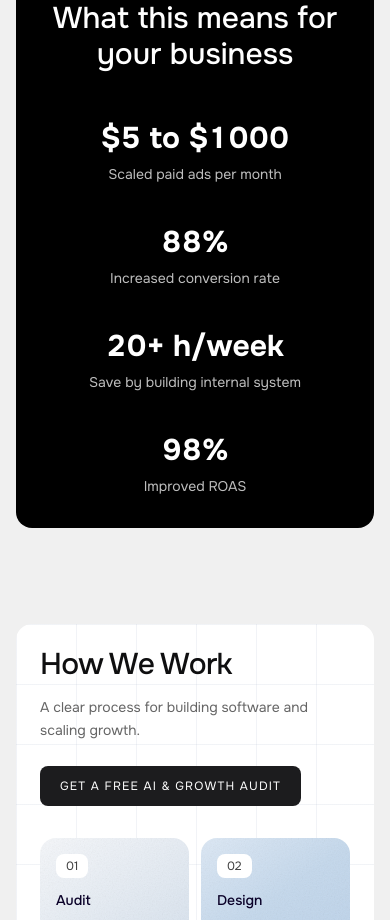
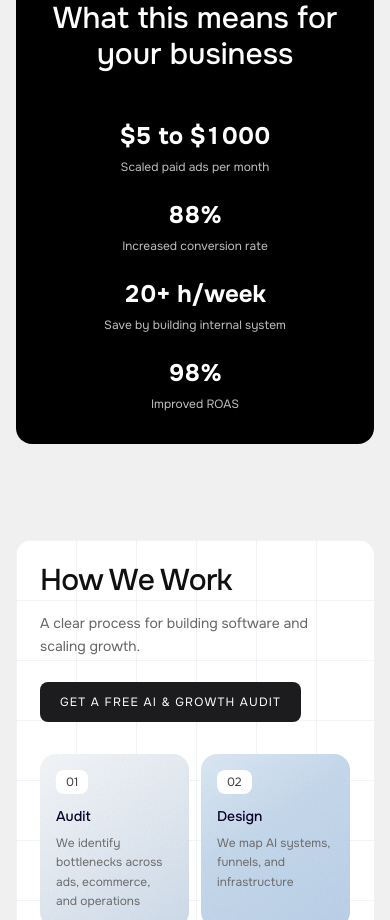
Before and after one commit to usama-987/Zing-Landing-page, a React (Vite) app: page / in a window 390 px wide. Shown: the part 4400-5320 px from the top of the page. Built offline with nearby package versions, Linux system fonts and the light colour scheme.

Commit message:
Do some Change

```diff
--- a/src/features/components/busniess/BusinessImpact.jsx
+++ b/src/features/components/busniess/BusinessImpact.jsx
@@ -43,16 +43,16 @@ const BusinessImpact = () => {
       <div className="mx-auto max-w-[1600px] px-4 sm:px-6 md:px-8 lg:px-12 xl:px-16">
         <div ref={ref} className={`bg-black text-[#FFFFFF] p-8 md:p-12 rounded-2xl pre-animate${visible ? " animate-slide-in-left" : ""}`}>
           <div className="text-center">
-            <h2 className="text-3xl md:text-5xl font-medium mb-12">
+            <h2 className="text-3xl md:text-4xl lg:text-5xl font-medium mb-12">
               What this means for your business
             </h2>
-            <div className="grid grid-cols-1 sm:grid-cols-2 lg:grid-cols-4 gap-10">
+            <div className="grid grid-cols-1 sm:grid-cols-2 lg:grid-cols-4 gap-6 lg:gap-8 xl:gap-10">
               {stats.map((item, index) => (
                 <div key={index} className="flex flex-col items-center">
-                  <h3 className="text-3xl md:text-4xl font-bold tabular-nums w-full text-center">
+                  <h3 className="text-2xl lg:text-3xl xl:text-4xl font-bold tabular-nums w-full text-center whitespace-nowrap">
                     <CountUp target={item.raw} prefix={item.prefix} suffix={item.suffix} run={visible} />
                   </h3>
-                  <p className="text-[#BEBEBE] font-normal mt-2 text-sm md:text-base">{item.label}</p>
+                  <p className="text-[#BEBEBE] font-normal mt-2 text-xs lg:text-sm xl:text-base text-center leading-tight px-1">{item.label}</p>
                 </div>
               ))}
             </div>
--- a/src/features/components/busniess/Busniesss.jsx
+++ b/src/features/components/busniess/Busniesss.jsx
@@ -58,7 +58,7 @@ const BusinessSection = () => {
                     className="rounded-full flex-shrink-0 relative z-10"
                     style={{ width: 13, height: 13, backgroundColor: "#1a1f24" }}
                   />
-                  <p className="text-sm sm:text-base font-medium text-[#000000] font-normal" >
+                  <p className="text-sm sm:text-base text-[#000000] font-normal" >
                     {item}
                   </p>
                 </li>
```
